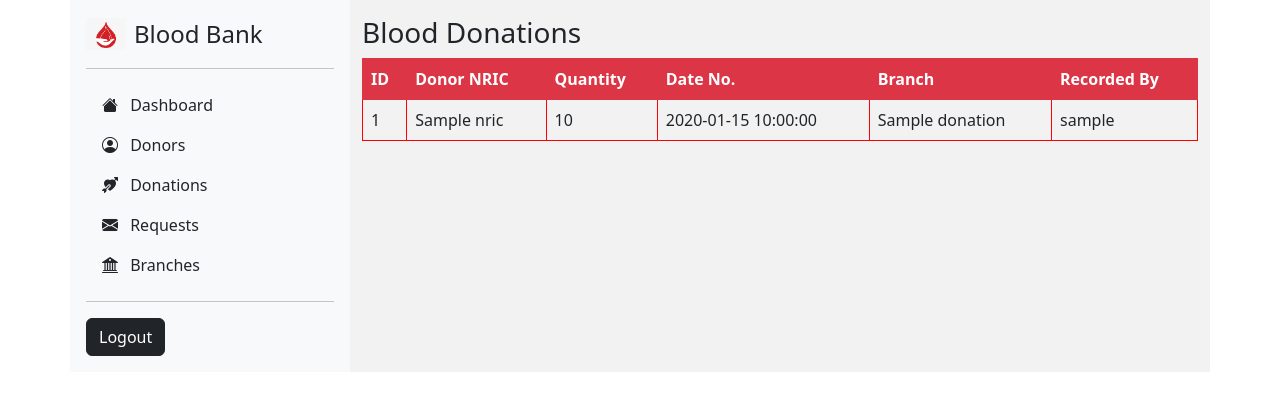
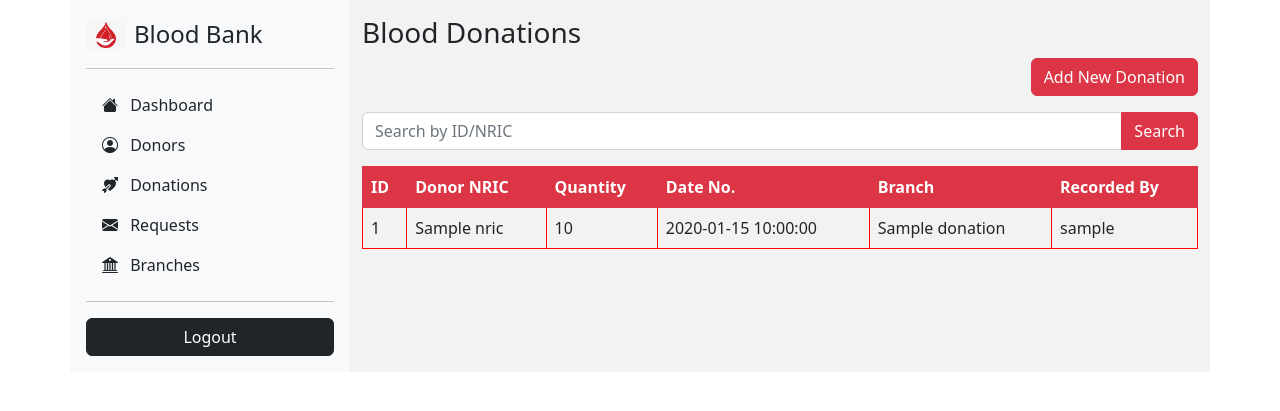
Before and after one commit to pureskill714/ICT2103-Project, a Flask app: template templates/donations.html in a window 1280 px wide. Shown: the top 411 px of the page. Run offline with Flask 2, Linux system fonts and the light colour scheme; the template is opened without the code that fills it: most values are stand-ins (such as "Sample title", 1, 10 or a date in 2020); parts of the project's set-up code (start-up, migrations or seed data) failed here and were passed over; some libraries are stand-ins or nearby versions.

Commit message:
Add donation form

```diff
--- a/database/mariadb.py
+++ b/database/mariadb.py
@@ -97,8 +97,19 @@ class MariaDBBackend:
 
     def getAllBloodDonations(self):
         '''Query list of all blood donations'''
-        self._cursor.execute(f'SELECT d.*, b.name, u.username FROM {TABLE_BLOODDONATION} d INNER JOIN {TABLE_BRANCH} b ON d.branchId=b.id INNER JOIN {TABLE_USER} u ON d.recordedBy=u.id')
+        statement = f'SELECT d.*, b.name, u.username FROM {TABLE_BLOODDONATION} d INNER JOIN {TABLE_BRANCH} b ON d.branchId=b.id INNER JOIN {TABLE_USER} u ON d.recordedBy=u.id ORDER BY d.date DESC, d.id'
+        self._cursor.execute(statement)
         return [BloodDonation.fromTuple(bd) for bd in self._cursor.fetchall()]
+
+    def insertDonation(self, donation: BloodDonation):
+        statement = f'INSERT INTO {TABLE_BLOODDONATION} VALUES (?, ?, ?, ?, ?, ?)'
+        data = donation.toTuple()
+        assert(len(data) == 6)
+        # data = data[1:] # Omit ID because it's auto generated
+        try:
+            self._cursor.execute(statement, data)
+        except mariadb.Error as e:
+            print(f"Error inserting new donation: {e}")
 
     def getAllBloodRequests(self):
         '''Query list of all blood requests'''
--- a/main.py
+++ b/main.py
@@ -6,7 +6,7 @@ from wtforms import PasswordField, StringField, SubmitField
 from wtforms.validators import InputRequired, Length
 
 from database.mariadb import MariaDBBackend
-from database.models import Donor
+from database.models import BloodDonation, Donor
 
 # Setup flask
 app = Flask(__name__) # Create an instance of the flask app and put in variable app
@@ -69,15 +69,26 @@ def donors():
         bloodTypeId = db.getBloodTypeId(bloodType)
         newDonor = Donor(nric, name, dateOfBirth, contactNo, bloodTypeId, datetime.now())
         db.insertDonor(newDonor)
+        db.commit()
 
     donors = db.getAllDonors()
     return render_template('donors.html', donors = donors)
 
-@app.route('/donations')
+@app.route('/donations', methods= ['GET', 'POST'])
 @login_required
 def donations():
+    if request.method == 'POST':
+        nric =  request.form.get('donorNRIC')
+        quantity =  request.form.get('quantity')
+        branchId =  request.form.get('branchId')
+        newDonation = BloodDonation(None, nric, quantity, datetime.now(), branchId, current_user.id)
+        db.insertDonation(newDonation)
+        db.commit()
+
+    donors = db.getAllDonors()
     donations = db.getAllBloodDonations()
-    return render_template('donations.html', donations = donations)
+    branches = db.getAllBranches()
+    return render_template('donations.html', donors = donors, donations = donations, branches = branches)
 
 @app.route('/requests')
 @login_required
--- a/templates/donations.html
+++ b/templates/donations.html
@@ -12,6 +12,73 @@
     <div class="flex-grow-1 py-3 content">
         <div class="container">
             <h3>Blood Donations</h3>
+
+            <!-- Add donor form toggle -->
+            <div class="d-flex justify-content-end mb-3">
+                <button class="btn btn-danger" type="button" data-bs-toggle="collapse" data-bs-target="#addDonationForm"
+                    aria-expanded="false" aria-controls="addDonationForm">
+                    Add New Donation
+                </button>
+            </div>
+
+            <!-- Add donation form -->
+            <div class="collapse" id="addDonationForm">
+                <div class="card mb-3">
+                    <div class="card-body">
+                        <form method="POST" target="_self">
+                            <div class="row">
+                                <h5>Add new donation</h5>
+                                <div class="col-md-6 mb-3">
+                                    <label for="donorNRIC" class="form-label">Donor</label>
+                                    <select class="form-select" name="donorNRIC" required>
+                                        <option value="">Choose donor...</option>
+                                        {% for donor in donors %}
+                                        <option value="{{ donor.nric }}">{{ donor.name }} ({{ donor.nric }})</option>
+                                        {% endfor %}
+                                    </select>
+                                    <div class="invalid-feedback">
+                                        Please select a blood type.
+                                    </div>
+                                </div>
+
+                                <div class="col-md-6 mb-3">
+                                    <label for="branchId" class="form-label">Donation Branch</label>
+                                    <select class="form-select" name="branchId" required>
+                                        <option value="">Choose branch...</option>
+                                        {% for branch in branches %}
+                                        <option value="{{ branch.id }}">{{ branch.name }} ({{ branch.id }})</option>
+                                        {% endfor %}
+                                    </select>
+                                    <div class="invalid-feedback">
+                                        Valid branch is required.
+                                    </div>
+                                </div>
+
+                                <div class="col-sm-5 mb-3">
+                                    <label for="quantity" class="form-label">Quantity</label>
+                                    <input type="number" class="form-control" name="quantity" placeholder="Enter blood quantity (ml)"
+                                        min="200" max="1000" step="0.5" required>
+                                    <div class="invalid-feedback">
+                                        Valid quantity is required.
+                                    </div>
+                                </div>
+
+                            </div>
+                            <button type="submit" class="btn btn-danger">Submit</button>
+                        </form>
+                    </div>
+                </div>
+            </div>
+
+            <!-- Search bar -->
+            <form method="GET" target="_self">
+                <div class="input-group mb-3">
+                    <input type="text" class="form-control" name="q" placeholder="Search by ID/NRIC"
+                        aria-label="Donation search input" value="{{ request.args.get('q', '') }}">
+                    <button class="btn btn-danger" type="submit">Search</button>
+                </div>
+            </form>
+
             <table class="table table-hover align-middle">
                 <tr>
                     <th>ID</th>
@@ -22,6 +89,7 @@
                     <th>Recorded By</th>
                 </tr>
                 {% for donation in donations %}
+                {% if request.args.get('q', '') in donation.nric or request.args.get('q', '') in donation.id | string %}
                 <tr>
                     <td>{{ donation.id }}</td>
                     <td>{{ donation.nric }}</td>
@@ -30,6 +98,7 @@
                     <td>{{ donation.branchName }}</td>
                     <td>{{ donation.staffUsername }}</td>
                 </tr>
+                {% endif %}
                 {% endfor %}
             </table>
         </div>
--- a/templates/nav.html
+++ b/templates/nav.html
@@ -50,6 +50,6 @@
         <p class="text-start"><span class="fw-light">Branch: </span>{{ current_user.branchId }}</p>
         {% endif %}
         {% endif %}
-        <button type="button" class="btn btn-dark" onclick="location.href='/logout'">Logout</button>
+        <button type="button" class="btn btn-dark w-100" onclick="location.href='/logout'">Logout</button>
     </div>
 </div>
```
Also changed, not shown: templates/donors.html (+24 -13 lines).
